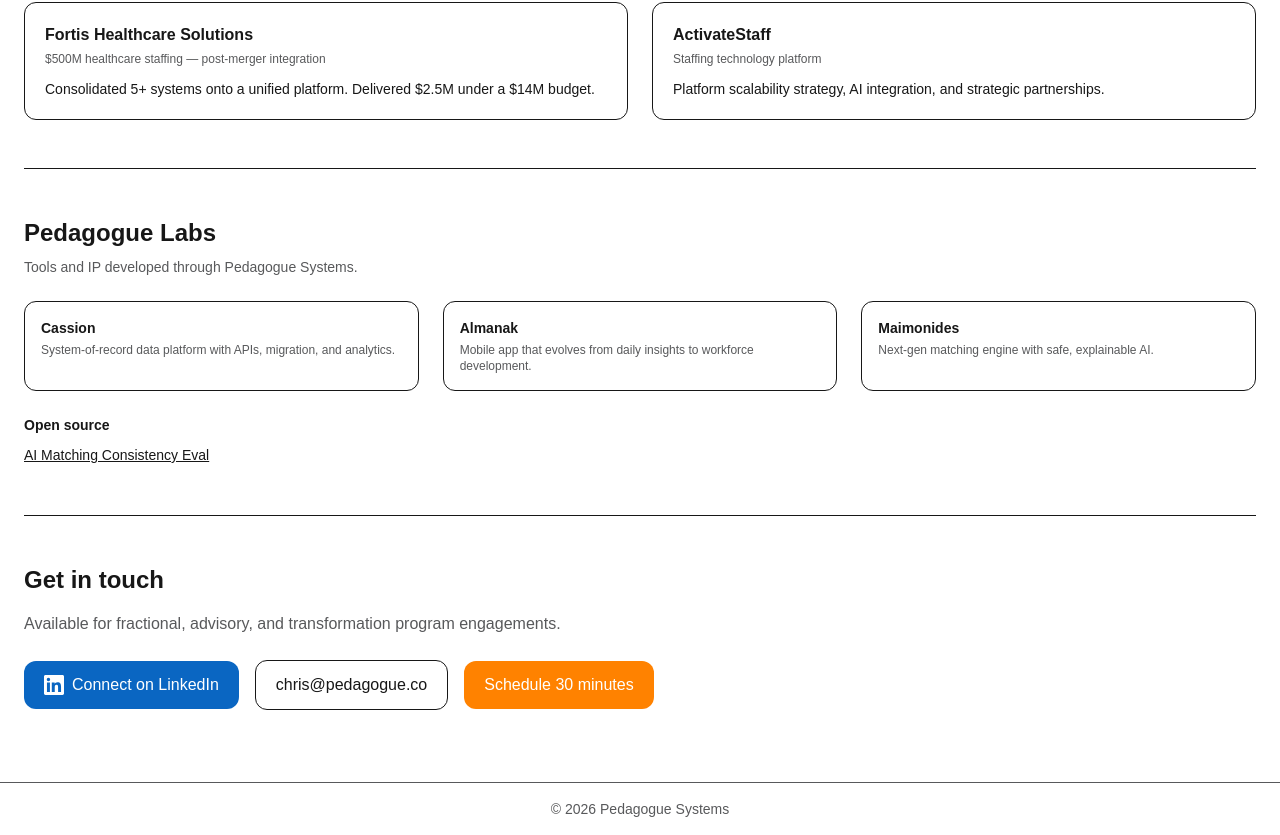
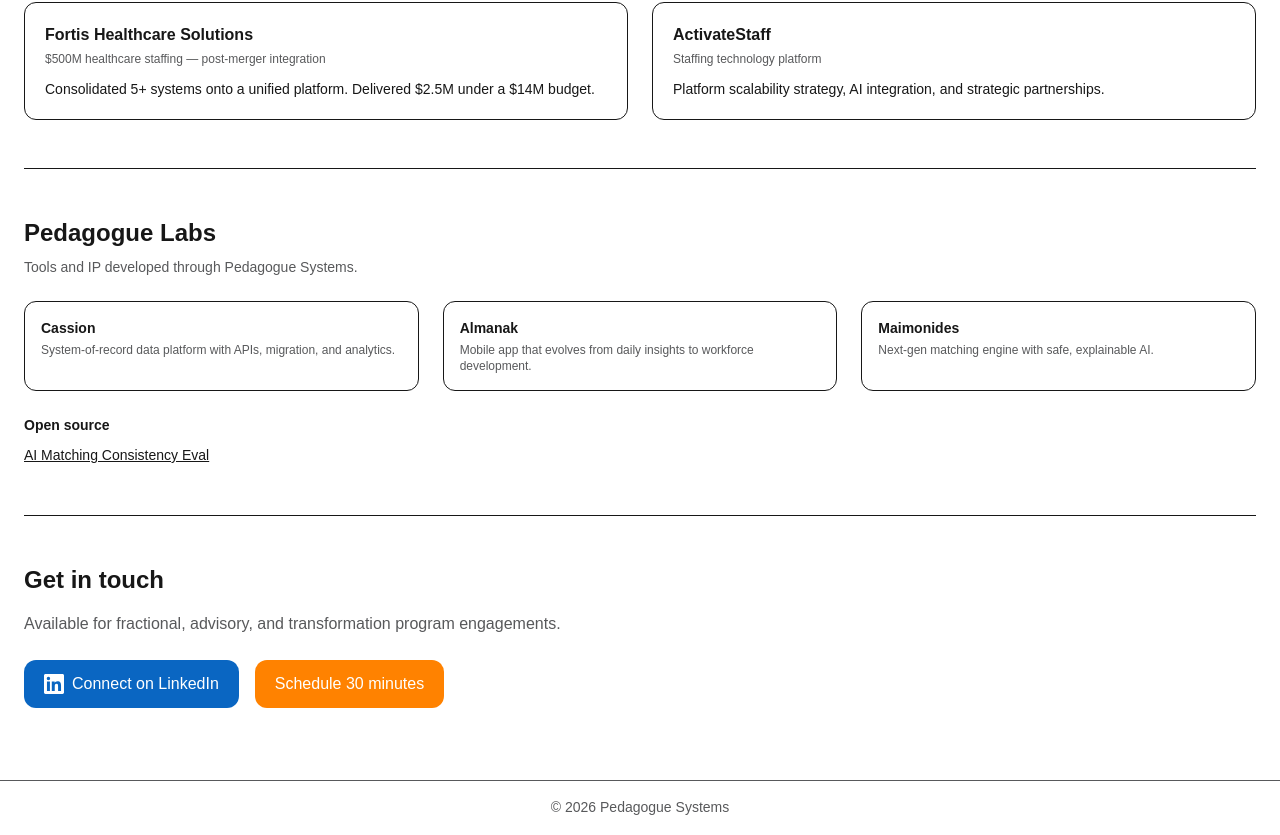
Before and after one commit to Pedagogue-Systems/pedagogue-site, a Next.js app: page / in a window 1280 px wide. Shown: the part 1622-2457 px from the top of the page. Built offline with nearby package versions, Linux system fonts and the light colour scheme.

Commit message:
Remove email address from contact section
https://claude.ai/code/session_011X2KSD4rvQsf6SdYRVABwN

```diff
--- a/src/app/page.tsx
+++ b/src/app/page.tsx
@@ -234,12 +234,6 @@ export default function Page() {
             Connect on LinkedIn
           </a>
           <a
-            href="mailto:chris@pedagogue.co"
-            className="inline-flex items-center gap-2 rounded-xl border px-5 py-3 hover:bg-black/5 transition-colors"
-          >
-            chris@pedagogue.co
-          </a>
-          <a
             href="https://calendly.com/chris-pedagogue"
             target="_blank"
             rel="noreferrer"
```
